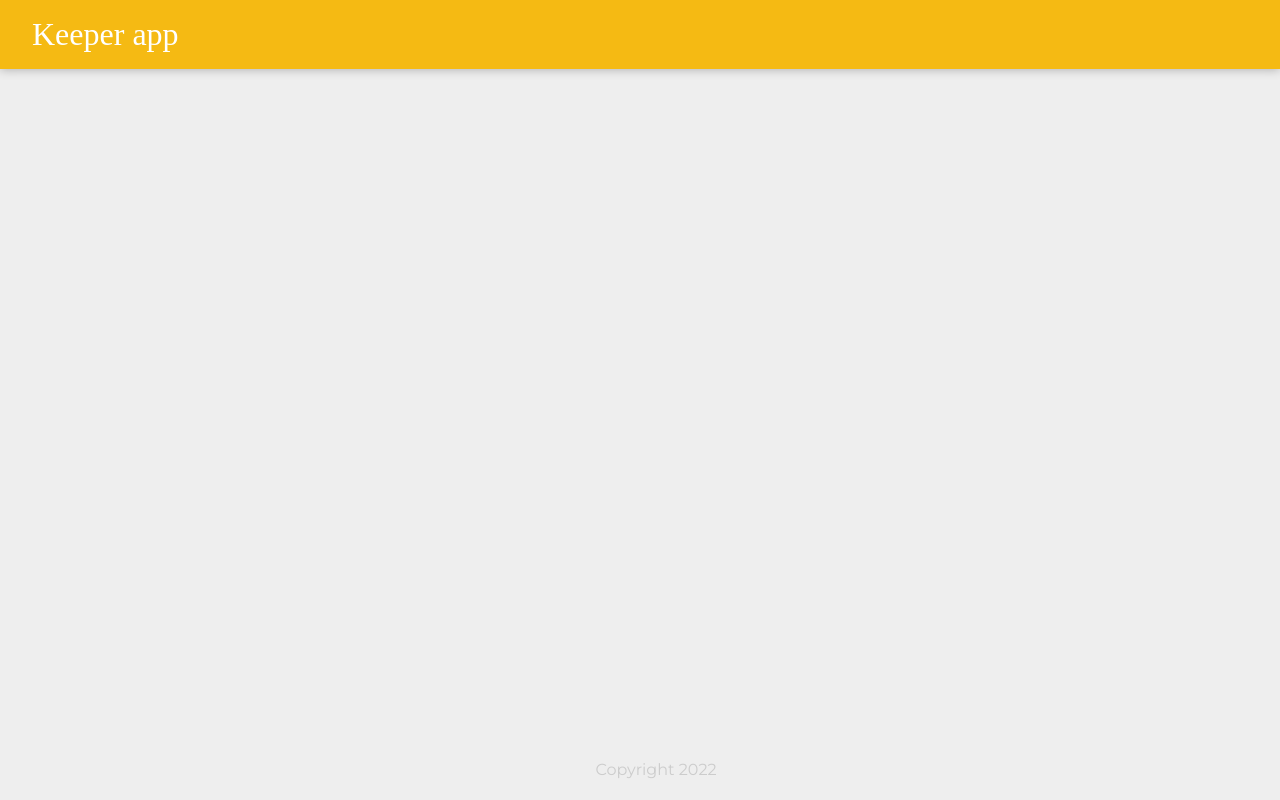
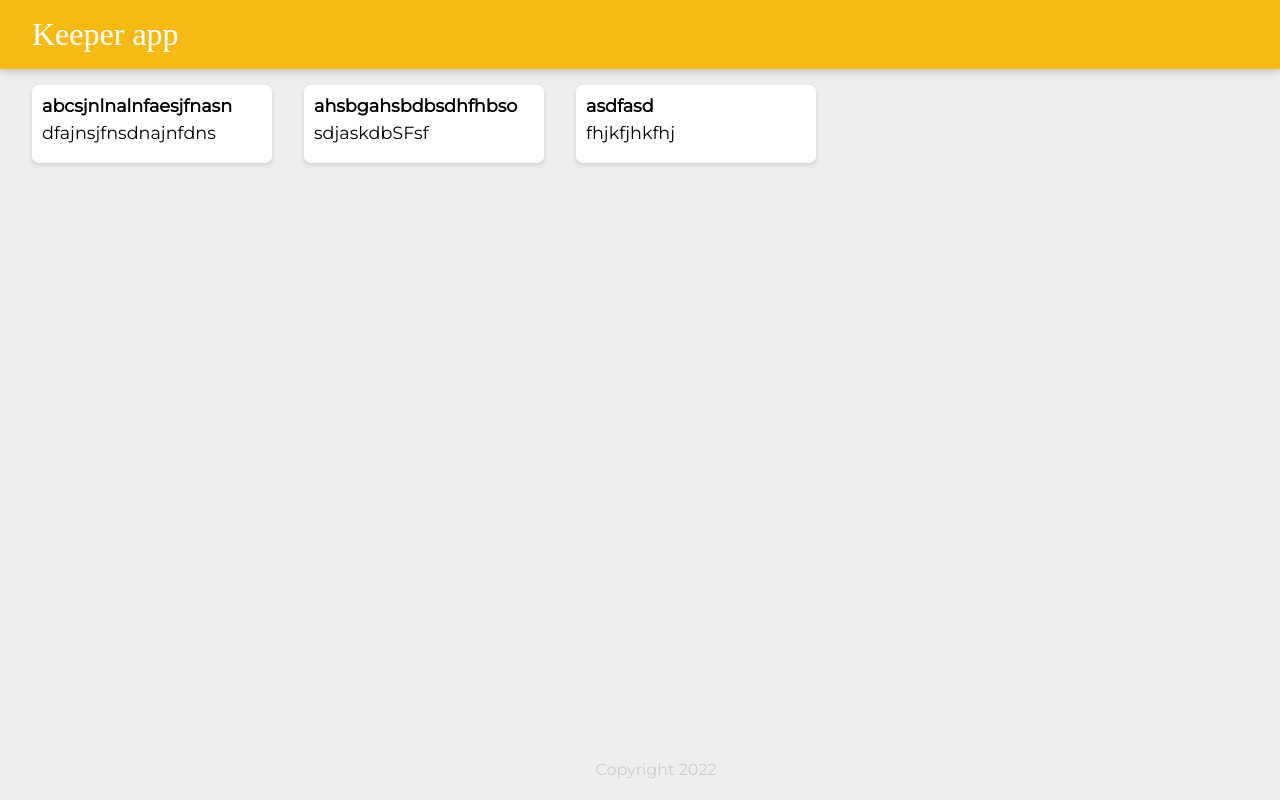
Before and after one commit to avinash84319/Note-Keeper, a React (Create React App) app: page / in a window 1280 px wide. Built offline with nearby package versions, Linux system fonts and the light colour scheme; a web font is replaced by a local one.

Commit message:
part -2 succesfull changes final

```diff
--- a/src/App.jsx
+++ b/src/App.jsx
@@ -5,8 +5,7 @@ import Footer from "./Footer";
 import notes from "./notes";
 
 function note(c){
-    return
-    <Note
+    return <Note
         key = {c.id}
         title = {c.title}
         content = {c.content}
--- a/src/Note.jsx
+++ b/src/Note.jsx
@@ -4,7 +4,7 @@ import React from "react";
 function Note(prop) {
 return <div className="note">
 <h1>{prop.title}</h1>
-<p>{prop.con}</p>
+<p>{prop.content}</p>
 </div>
 }
 
```
